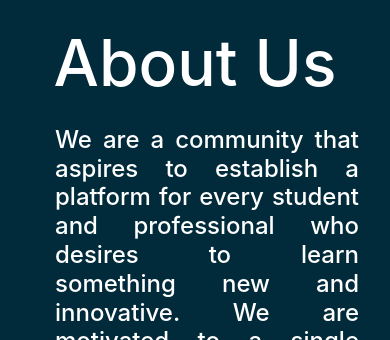
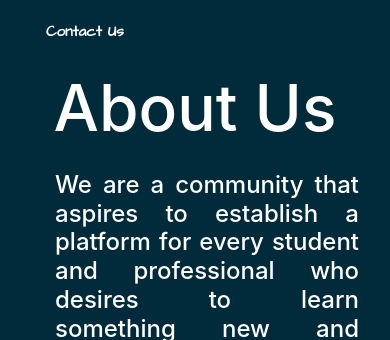
Before and after one commit to nagpalnitesh/ScriptWebsite, a plain HTML site: page html/about.html in a window 390 px wide. Shown: the part 124-464 px from the top of the page. Drawn offline with nearby package versions, Linux system fonts and the light colour scheme; a web font is replaced by a local one.

Commit message:
mobile view

```diff
--- a/css/about.css
+++ b/css/about.css
@@ -169,7 +169,7 @@ label span {
 
 .overlay {
     position: relative;
-    top: 25%;
+    top: 20%;
     width: 100%;
     text-align: center;
     margin-top: 30px;
--- a/html/about.html
+++ b/html/about.html
@@ -42,6 +42,7 @@
                     <li><a href="../html/community.html">Community</a></li>
                     <li><a href="../html/events.html">Events</a></li>
                     <li><a href="../html/about.html">About Us</a></li>
+                    <li><a href="../html/contactus.html">Contact Us</a></li>
                 </ul>
             </div>
             <div id="mySidenav" class="sidenav">
@@ -51,6 +52,7 @@
                     <a href="../html/events.html">Events</a>
                     <a href="../html/blog.html">Blog</a>
                     <a href="../html/about.html">About Us</a>
+                    <a href="../html/contactus.html">Contact Us</a>
                 </div>
             </div>
             <span class="bar" onclick="openNav()">&#9776;</span>
```
